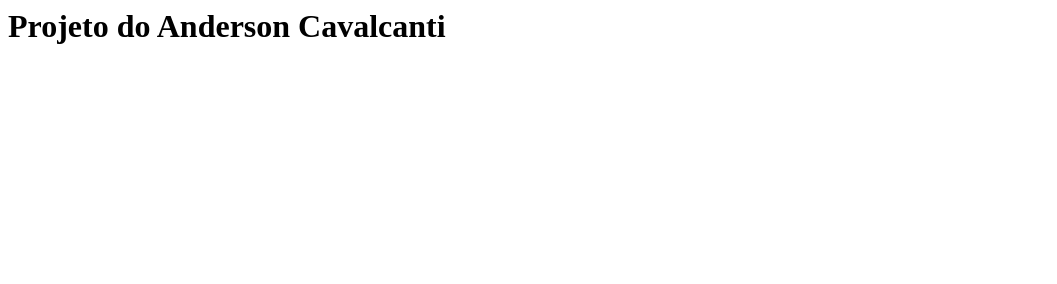
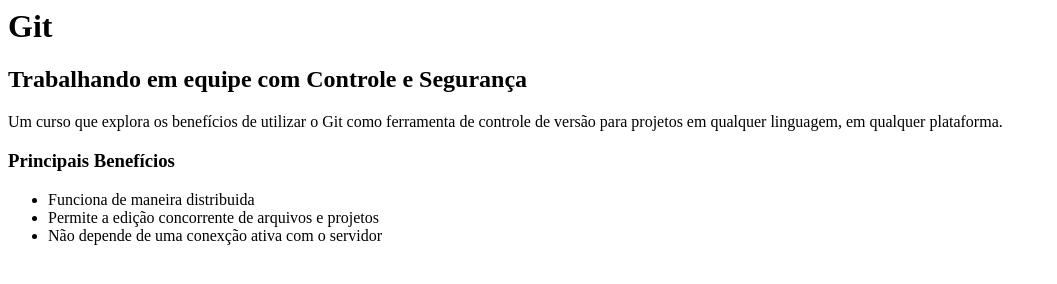
Before and after one commit to MongeAzul/curso-git, a plain HTML site: page index.html in a window 1280 px wide. Shown: the whole page, without its empty margins (0-1057 px from the left). Drawn offline with Linux system fonts and the light colour scheme.

Commit message:
Atualizações

```diff
--- a/index.html
+++ b/index.html
@@ -5,8 +5,16 @@
 	</head>
 
 	<body>
-		<h1>Projeto do Anderson Cavalcanti</h1>
+		<h1>Git</h1>
+        <h2>Trabalhando em equipe com Controle e Segurança</h2>
+        <p>Um curso que explora os benefícios de utilizar o Git como ferramenta de controle de versão para projetos em qualquer linguagem, em qualquer plataforma.</p>
 
+        <h3>Principais Benefícios</h3>
+        <ul>
+        	<li>Funciona de maneira distribuida</li>
+        	<li>Permite a edição concorrente de arquivos e projetos</li>
+        	<li>Não depende de uma conexção ativa com o servidor</li>
+        </ul>
 	</body>
 
 </html>
```
